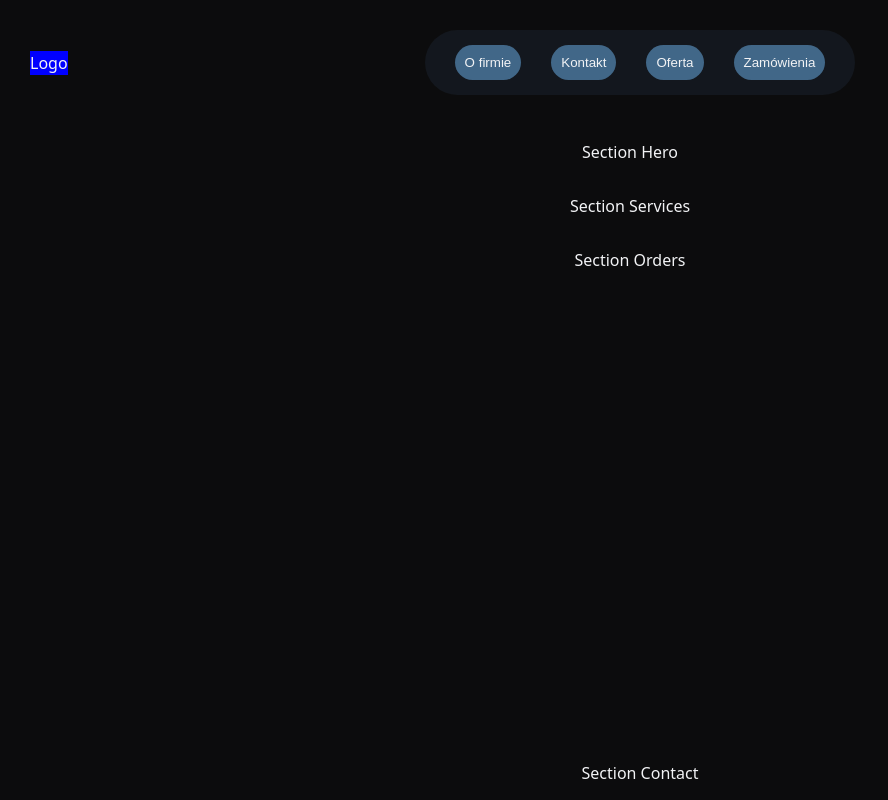
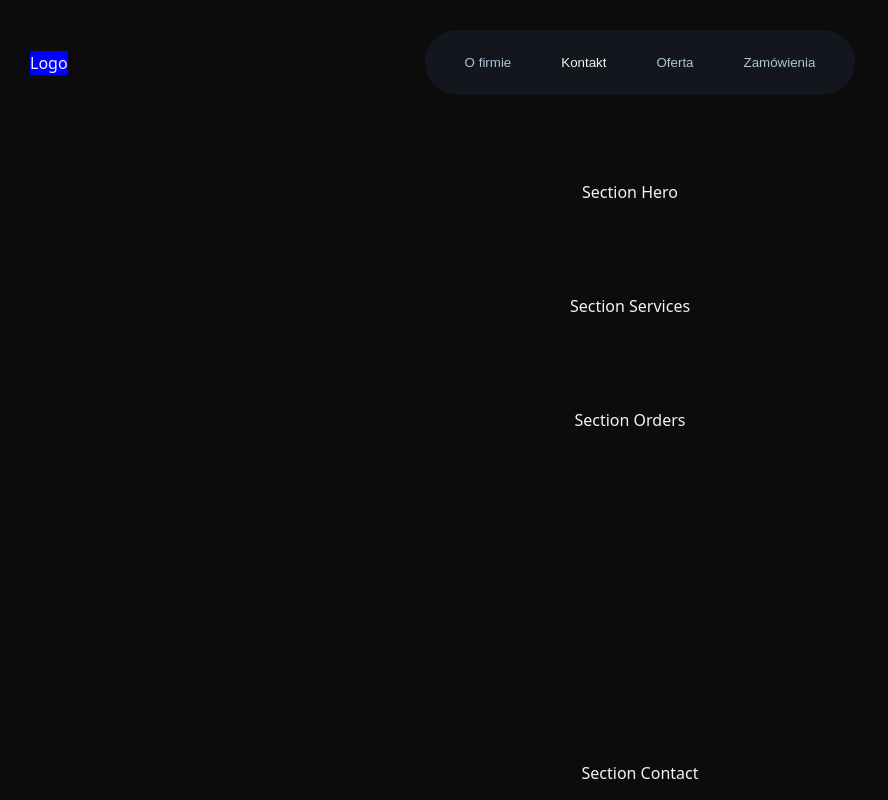
Before and after one commit to AMichalMurawski/butleCO2, a React (Vite) app: page / in a window 1280 px wide. Shown: the whole page, without its empty margins (0-888 px from the left). Built offline with nearby package versions, Linux system fonts and the light colour scheme.

Commit message:
navbar position + button style

```diff
--- a/src/App.styled.ts
+++ b/src/App.styled.ts
@@ -1,11 +1,13 @@
 import styled from "styled-components";
 
 export const AppWrapper = styled.div`
+  position: relative;
   display: flex;
   flex-direction: column;
   min-height: 100dvh;
 `;
 
 export const Main = styled.main`
+  margin-top: 120px;
   flex: 1;
 `;
--- a/src/components/Button/Button.styled.ts
+++ b/src/components/Button/Button.styled.ts
@@ -6,13 +6,15 @@ interface ButtonWraper {
 
 export const ButtonWraper = styled.button<ButtonWraper>`
   padding: 10px;
-  color: #f2f3f5;
-  background-color: ${({ active }) => (active ? '#ABC4D3' : '#416788')};
+  color: ${({ active }) => (active ? '#F2F3F5' : '#ABC4D3')};
+  // background-color: ${({ active }) => (active ? '#ABC4D3' : '#416788')};
+  background-color: transparent;
   border-radius: 100px;
   border: none;
+  transition: scale 200ms;
 
   &:hover {
     scale: 1.1;
-    box-shadow: inset -2px -2px 0 0 gray;
+    box-shadow: inset -1px -1px 2px 2px gray;
   }
 `;
--- a/src/components/Button/Button.tsx
+++ b/src/components/Button/Button.tsx
@@ -7,6 +7,8 @@ interface ButtonProps extends React.ButtonHTMLAttributes<HTMLButtonElement> {
 }
 
 const Button: React.FC<ButtonProps> = ({ text, active = false }) => {
+
+
   return <ButtonWraper active={active}>{text}</ButtonWraper>;
 };
 
--- a/src/sections/Navbar/Navbar.styled.ts
+++ b/src/sections/Navbar/Navbar.styled.ts
@@ -1,11 +1,18 @@
 import styled from 'styled-components';
 
-export const Header = styled.header``;
+export const Header = styled.header`
+  position: fixed;
+  top:0;
+  width: 100%;
+  display: flex;
+  justify-content: center
+`;
 
 export const HeaderBox = styled.div`
   position: relative;
   padding: 30px;
   max-width: 1280px;
+  width: 100%;
   display: flex;
   justify-content: center;
 `;
--- a/src/sections/Navbar/Navbar.tsx
+++ b/src/sections/Navbar/Navbar.tsx
@@ -9,7 +9,7 @@ const Navbar: React.FC = () => {
         <LogoWraper>Logo</LogoWraper>
         <NavbarWraper>
           <Button type="button" text="O firmie" />
-          <Button type="button" text="Kontakt" />
+          <Button type="button" text="Kontakt" active />
           <Button type="button" text="Oferta" />
           <Button type="button" text="Zamówienia" />
         </NavbarWraper>
--- a/src/styles/Global.styled.ts
+++ b/src/styles/Global.styled.ts
@@ -1,6 +1,6 @@
 import styled from "styled-components";
 
 export const Section = styled.section`
-  padding: 15px 30px;
+  padding: 60px 30px 30px;
   max-width: 1200px;
 `;
```
